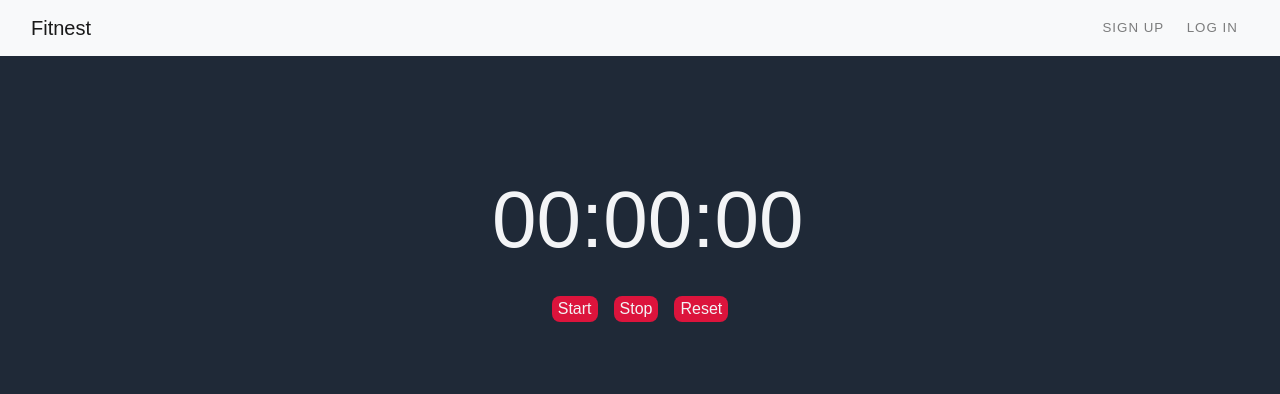
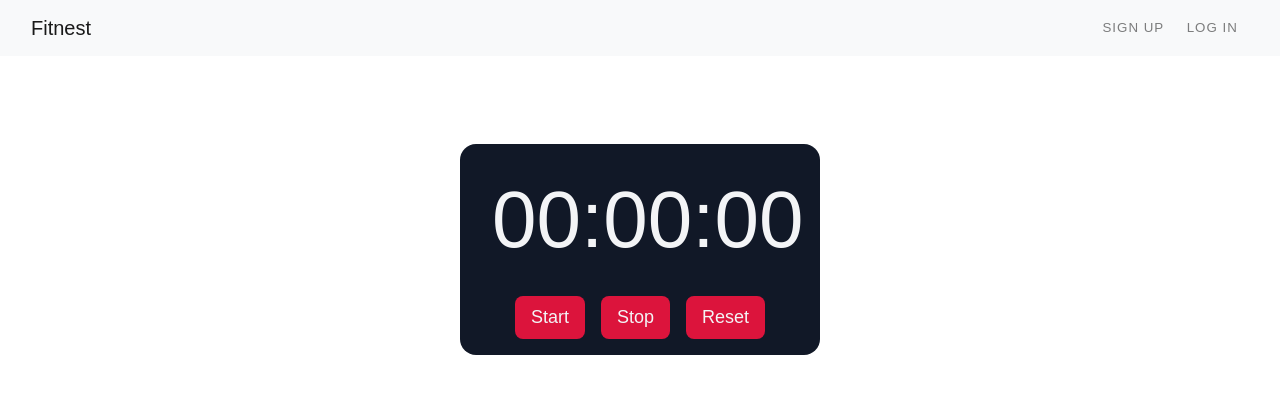
Before and after one commit to abdullahw1/Fitnest, a Python web app: template Fitnest Health Applic/app/myapp/templates/stopwatch.html in a window 1280 px wide. Shown: the top 394 px of the page. Run offline with Jinja, Linux system fonts and the light colour scheme; the template is opened without the code that fills it, so the values that code supplies are empty; some libraries are stand-ins or nearby versions.

Commit message:
update main.css

```diff
--- a/Fitnest Health Applic/app/myapp/static/main.css
+++ b/Fitnest Health Applic/app/myapp/static/main.css
@@ -6,18 +6,18 @@
 }
 
 * {
-    box-sizingL border-box;
+    box-sizing: border-box;
     margin: 0;
     font-family: 'Fira sans', sans-serif;
 }
 
 body {
-    background: var(--dark);
+    /*background: var(--dark);*/
     color: var(--light);
 }
 
 .watch {
-    text-align: center
+    text-align: center;
     background-color: var(--darkdark);
     width: 100%;
     max-width: 360px;
@@ -50,10 +50,10 @@ body {
     cursor: pointer;
 
     color: var(--light);
-    font-size: 1.125 rem;
+    font-size: 1.125rem;
     background-color: var(--primary);
     margin: 0 0.5rem;
-    padding: 0.5 rem 1rem;
+    padding: 0.5rem 1rem;
     border-radius: 0.5rem;
 
     transition: 0.4s;
```
